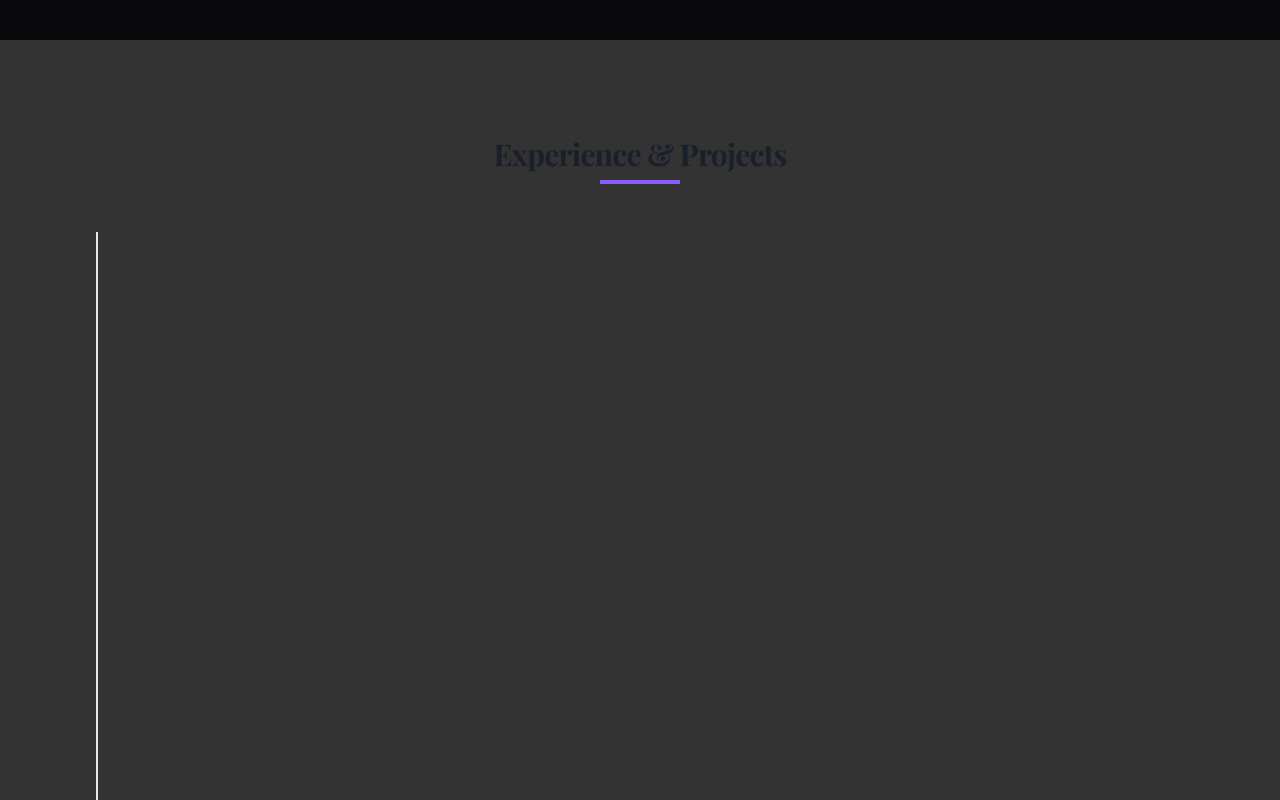
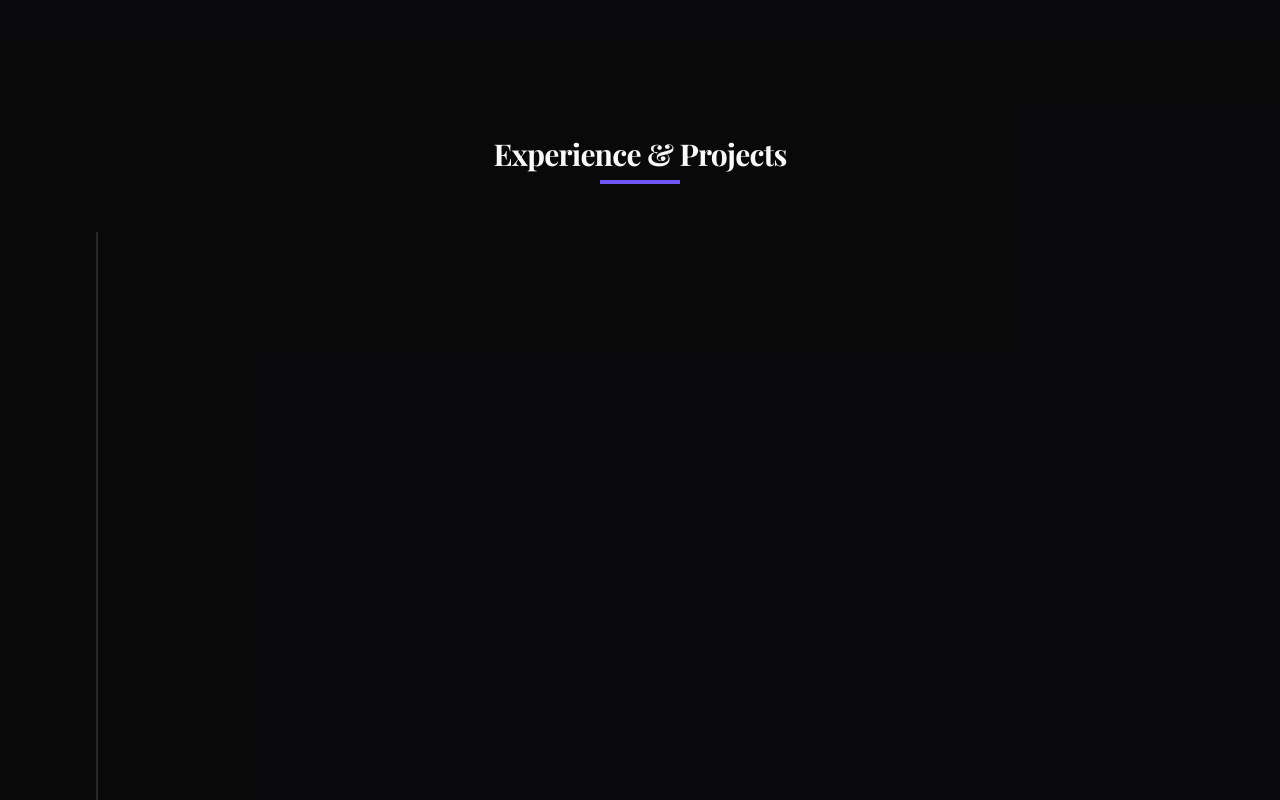
Before and after one commit to ankurtyagi83/dynamic-leader-space, a React (Vite) app: page / in a window 1280 px wide. Shown: the part 1680-2480 px from the top of the page. Built offline with nearby package versions, Linux system fonts and the light colour scheme.

Commit message:
Update Experience & Projects section

```diff
--- a/src/components/Experience.tsx
+++ b/src/components/Experience.tsx
@@ -128,16 +128,16 @@ const Experience: React.FC = () => {
   }, []);
 
   return (
-    <section id="experience" className="section-padding bg-brand-lightGray py-20" ref={sectionRef}>
+    <section id="experience" className="section-padding bg-background/80 py-20" ref={sectionRef}>
       <div className="container mx-auto">
         <div className="text-center mb-12">
-          <h2 className="text-3xl font-bold text-brand-navy mb-2 reveal-animation">Experience & Projects</h2>
-          <div className="w-20 h-1 bg-brand-blue mx-auto reveal-animation"></div>
+          <h2 className="text-3xl font-bold text-foreground mb-2 reveal-animation">Experience & Projects</h2>
+          <div className="w-20 h-1 bg-primary mx-auto reveal-animation"></div>
         </div>
 
         <div className="relative">
           {/* Timeline Line */}
-          <div className="absolute left-0 top-0 bottom-0 w-0.5 bg-gray-200 hidden md:block"></div>
+          <div className="absolute left-0 top-0 bottom-0 w-0.5 bg-border hidden md:block"></div>
 
           <div className="space-y-12">
             {experiences.map((exp, index) => (
@@ -146,30 +146,30 @@ const Experience: React.FC = () => {
                 className={`relative pl-0 md:pl-10 reveal-animation ${index % 2 === 0 ? 'md:animate-fade-in-left' : 'md:animate-fade-in-right'}`}
               >
                 {/* Timeline Marker */}
-                <div className="hidden md:block absolute -left-1.5 top-0 w-3 h-3 bg-brand-blue rounded-full"></div>
+                <div className="hidden md:block absolute -left-1.5 top-0 w-3 h-3 bg-primary rounded-full"></div>
 
                 <div className="glass-card p-6 transition-all hover:shadow-lg">
                   <div className="mb-4">
                     <div className="flex flex-col md:flex-row md:items-center justify-between gap-2 mb-1">
-                      <h3 className="text-xl font-semibold text-brand-navy">{exp.company}</h3>
-                      <span className="text-brand-blue text-sm font-medium px-3 py-1 bg-brand-blue/10 rounded-full">
+                      <h3 className="text-xl font-semibold text-foreground">{exp.company}</h3>
+                      <span className="text-primary text-sm font-medium px-3 py-1 bg-primary/10 rounded-full">
                         {exp.period}
                       </span>
                     </div>
 
                     {exp.location && (
-                      <p className="text-brand-gray text-sm mb-1">{exp.location}</p>
+                      <p className="text-muted-foreground text-sm mb-1">{exp.location}</p>
                     )}
 
                     {exp.title && (
-                      <p className="text-lg font-medium text-brand-navy">{exp.title}</p>
+                      <p className="text-lg font-medium text-foreground">{exp.title}</p>
                     )}
                   </div>
 
                   {exp.responsibilities.length > 0 && (
                     <div>
-                      <h4 className="text-md font-medium text-brand-navy mb-2">Key Role Responsibilities</h4>
-                      <ul className="space-y-2 text-brand-gray text-sm">
+                      <h4 className="text-md font-medium text-foreground mb-2">Key Role Responsibilities</h4>
+                      <ul className="space-y-2 text-muted-foreground text-sm">
                         {exp.responsibilities.map((item, idx) => (
                           <li key={idx} className="flex">
                             <span className="mr-2">•</span>
@@ -184,11 +184,11 @@ const Experience: React.FC = () => {
             ))}
 
             <div className="relative pl-0 md:pl-10 reveal-animation">
-              <div className="hidden md:block absolute -left-1.5 top-0 w-3 h-3 bg-brand-blue rounded-full"></div>
+              <div className="hidden md:block absolute -left-1.5 top-0 w-3 h-3 bg-primary rounded-full"></div>
 
               <div className="glass-card p-6">
-                <h3 className="text-xl font-semibold text-brand-navy mb-2">Additional Experience</h3>
-                <ul className="space-y-2 text-brand-gray">
+                <h3 className="text-xl font-semibold text-foreground mb-2">Additional Experience</h3>
+                <ul className="space-y-2 text-muted-foreground">
                   <li className="flex items-start">
                     <span className="mr-2">•</span>
                     <span>Magna InfoTech as SE working in sapient as a contractor (Jan 2010 to Sep 2010)</span>
```
